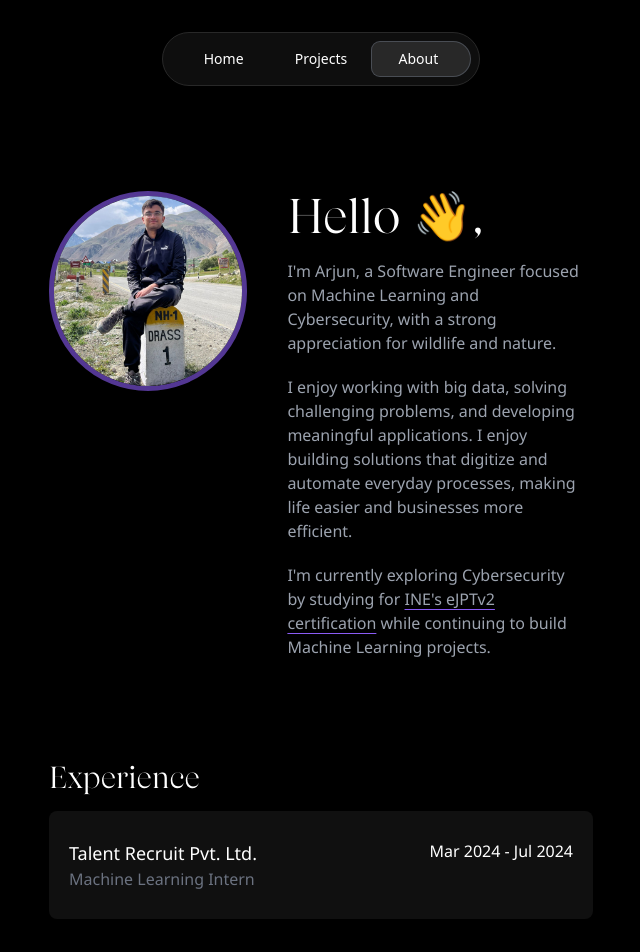
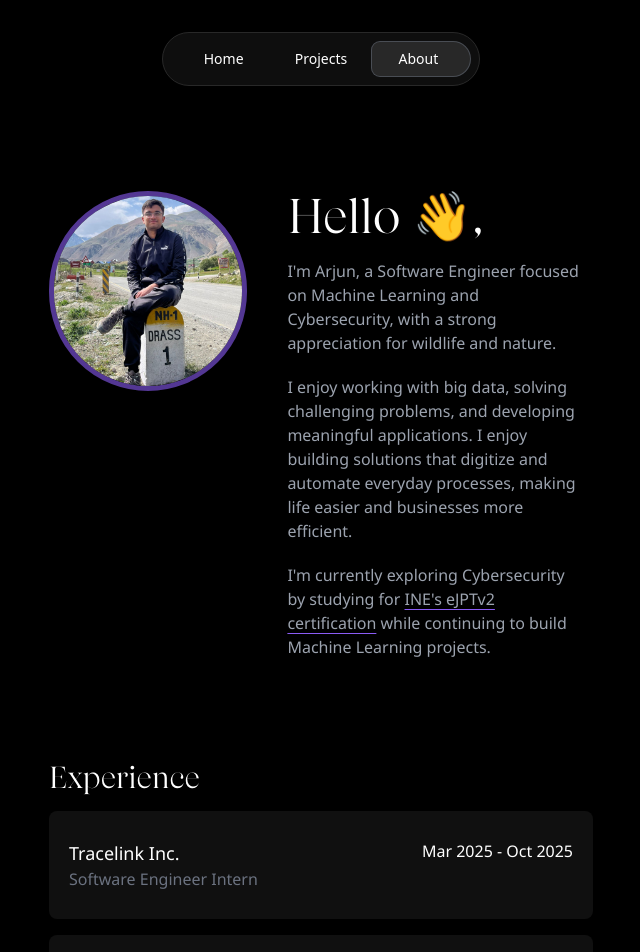
Before and after one commit to ArjunBasandrai/portfolio, a Next.js app: page /about in a window 1280 px wide. Shown: the top 952 px of the page, without its empty margins (319-959 px from the left). Built offline with nearby package versions, Linux system fonts and the light colour scheme.

Commit message:
feat: added tracelink internship

```diff
--- a/src/app/about/page.tsx
+++ b/src/app/about/page.tsx
@@ -27,7 +27,10 @@ function ExperienceCard({ experience }: {
 }
 
 export default function AboutPage() {
-    const experience = [["Talent Recruit Pvt. Ltd.", "Machine Learning Intern", "Mar 2024 - Jul 2024"]];
+    const experience = [
+        ["Tracelink Inc.", "Software Engineer Intern", "Mar 2025 - Oct 2025"],
+        ["Talent Recruit Pvt. Ltd.", "Machine Learning Intern", "Mar 2024 - Jul 2024"]
+    ];
     return (
         <div className="">
             <div className="text-white pt-[100px] md:pt-[175px] container max-w-xl mx-auto">
--- a/src/app/not-found.tsx
+++ b/src/app/not-found.tsx
@@ -18,7 +18,6 @@ export default function NotFound() {
             >
                 Return Home
             </Link>
-
         </div>
     );
 }
```
